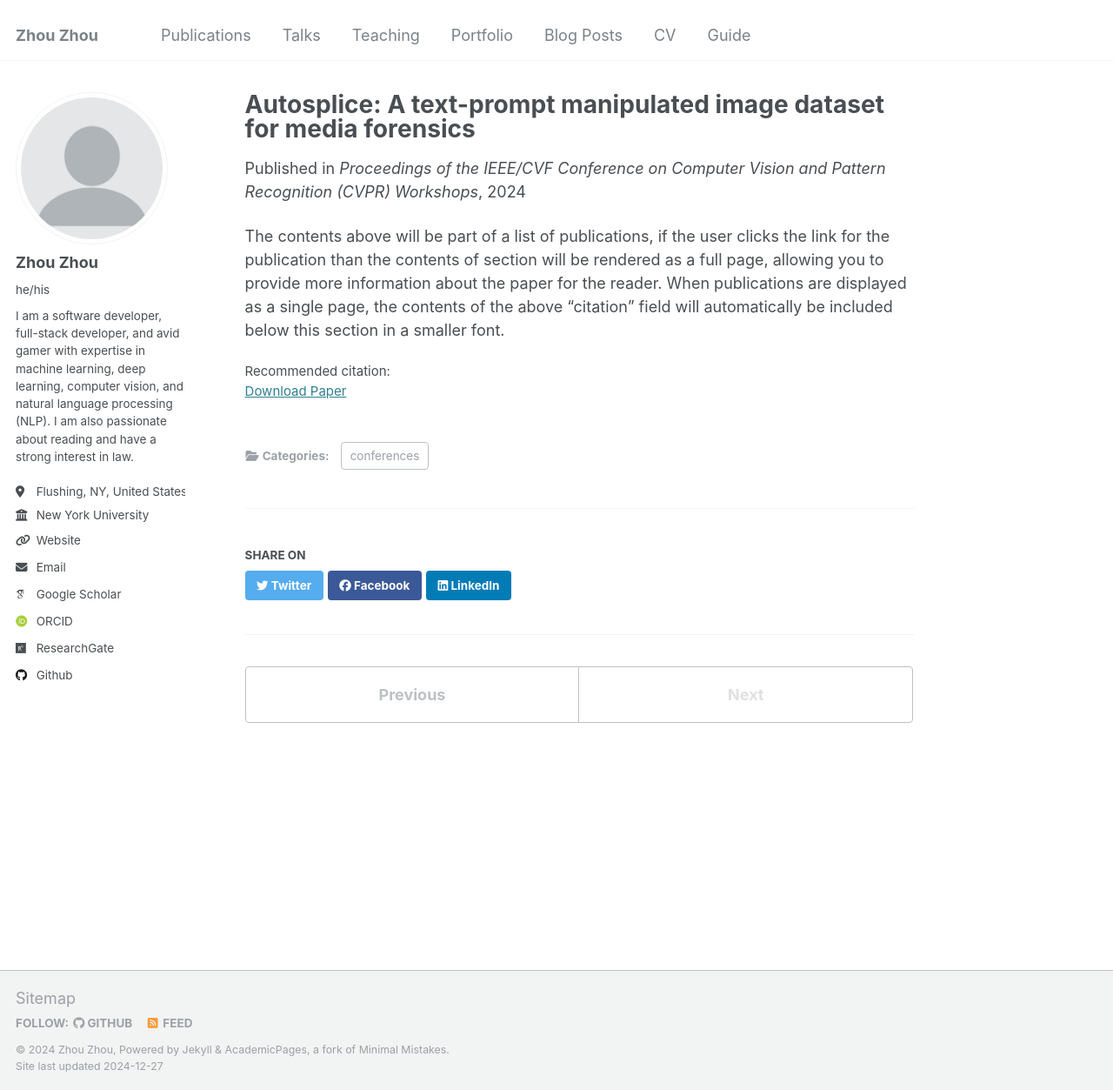
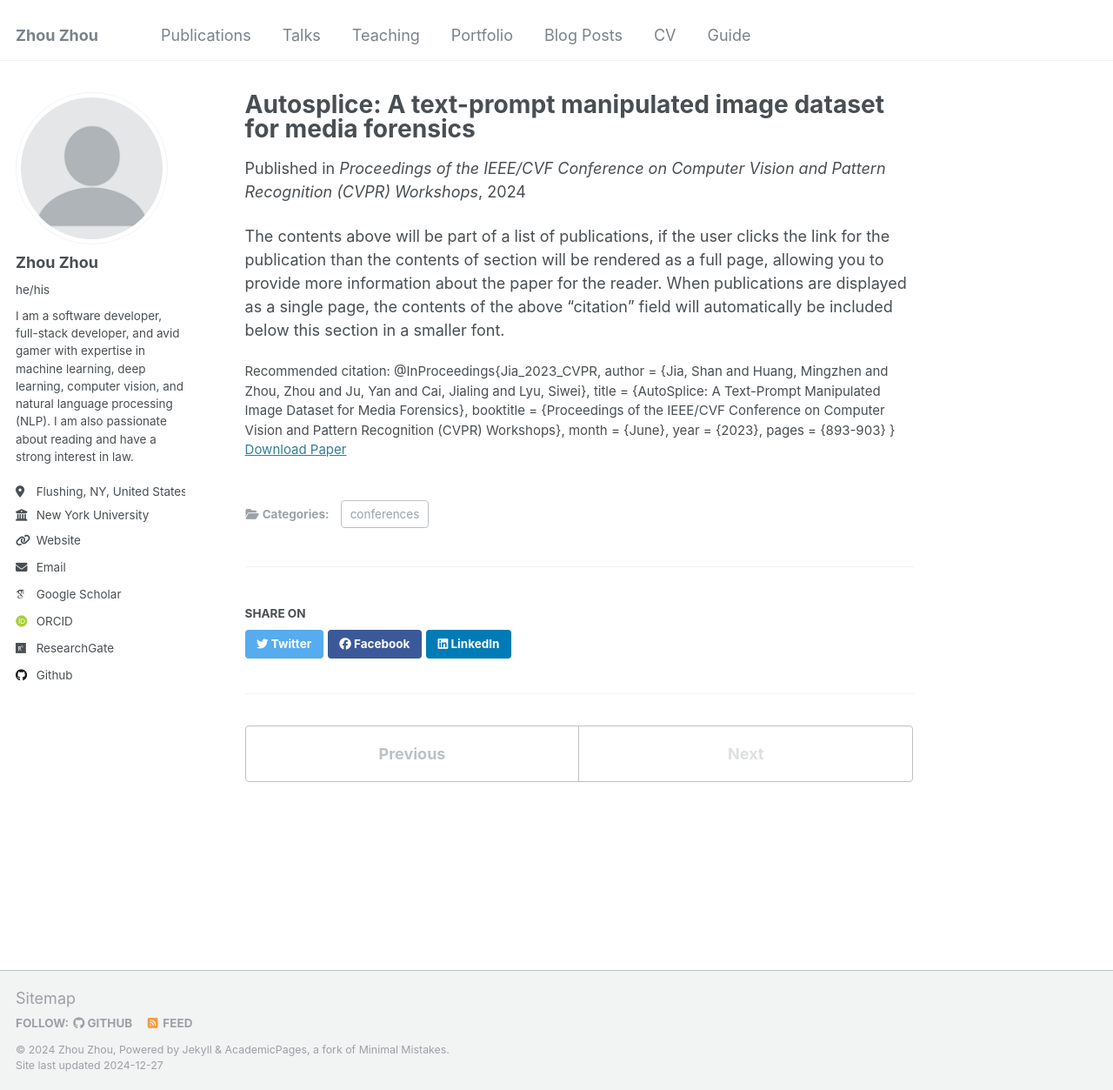
Before and after one commit to zhouzhou38/zhouzhou38.github.io, a Jekyll site: the page built from _publications/2024-02-17-paper-title-number-4.md, in a window 1280 px wide and 1253 px high. Shown: the whole window at 87% size. Built offline with Jekyll 4.4.1, drawn with Linux system fonts in a browser that asks for light colours; some web fonts are replaced.

Commit message:
Update 2024-02-17-paper-title-number-4.md

```diff
--- a/_publications/2024-02-17-paper-title-number-4.md
+++ b/_publications/2024-02-17-paper-title-number-4.md
@@ -7,7 +7,16 @@ excerpt: 'Recent advancements in language-image models have led to the developme
 date: 2024-02-17
 venue: 'Proceedings of the IEEE/CVF Conference on Computer Vision and Pattern Recognition (CVPR) Workshops'
 paperurl: 'http://zhouzhou38.github.io/files/Jia_AutoSplice_A_Text-Prompt_Manipulated_Image_Dataset_for_Media_Forensics_CVPRW_2023_paper.pdf'
-citation: ''
+citation: '
+@InProceedings{Jia_2023_CVPR,
+    author    = {Jia, Shan and Huang, Mingzhen and Zhou, Zhou and Ju, Yan and Cai, Jialing and Lyu, Siwei},
+    title     = {AutoSplice: A Text-Prompt Manipulated Image Dataset for Media Forensics},
+    booktitle = {Proceedings of the IEEE/CVF Conference on Computer Vision and Pattern Recognition (CVPR) Workshops},
+    month     = {June},
+    year      = {2023},
+    pages     = {893-903}
+}
+'
 ---
 
 The contents above will be part of a list of publications, if the user clicks the link for the publication than the contents of section will be rendered as a full page, allowing you to provide more information about the paper for the reader. When publications are displayed as a single page, the contents of the above "citation" field will automatically be included below this section in a smaller font.
```
